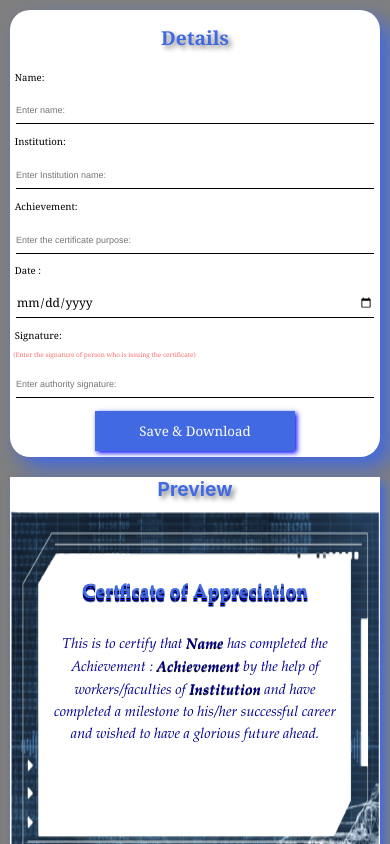
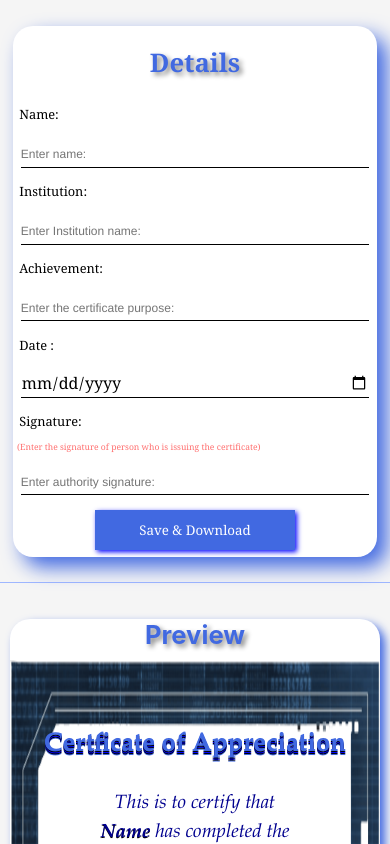
Before and after one commit to neme-sis/Certificate-Generator, a React (Create React App) app: page / in a window 390 px wide. Shown: the top 844 px of the page. Built offline with nearby package versions, Linux system fonts and the light colour scheme; the HTML template or start-up script is replaced by a standard one.

Commit message:
landscape certificate

```diff
--- a/src/App.css
+++ b/src/App.css
@@ -1,12 +1,12 @@
 .App{
-  background-color: rgb(127, 127, 127);
+  background-color: rgb(245, 245, 245);
   min-height: 100vh;
   display: flex;
-  flex-wrap: nowrap;
+  justify-content: center;
 }
-@media only screen and (max-width: 600px) {
+@media only screen and (max-width: 900px) {
   :root{
-    font-size: 0.6rem;
+    font-size: 0.8rem;
   }
   .App{
     flex-wrap: wrap;
--- a/src/form.js
+++ b/src/form.js
@@ -1,83 +1,108 @@
-import React, { useContext, useEffect, useState } from 'react'
-import "./styles/form.css"
-import jsPDF from 'jspdf'
-import html2canvas from 'html2canvas'
-import { GlobalInfo } from './context/provider'
-import { refContainer } from './Certificate'
-
-
+import React, { useContext, useEffect, useState } from "react";
+import "./styles/form.css";
+import jsPDF from "jspdf";
+import html2canvas from "html2canvas";
+import { GlobalInfo } from "./context/provider";
+import { refContainer } from "./Certificate";
 
 const Form = () => {
-
-
   const certificateInfo = {
-    name : "",
+    name: "",
     ins: "",
     ach: "",
     date: "",
-    sign: ""
-  }
+    sign: "",
+  };
 
-  const  setGlobalCertificateInfo = useContext(GlobalInfo)[1]
+  const setGlobalCertificateInfo = useContext(GlobalInfo)[1];
 
+  const [certificateInfoUploaded, setCertificateInfoUploaded] =
+    useState(certificateInfo);
 
-  const [certificateInfoUploaded, setCertificateInfoUploaded] = useState(certificateInfo)
-
-
-  useEffect(()=>{
-    setGlobalCertificateInfo(certificateInfoUploaded)
-  },[certificateInfoUploaded, setGlobalCertificateInfo])
-
-
+  useEffect(() => {
+    setGlobalCertificateInfo(certificateInfoUploaded);
+  }, [certificateInfoUploaded, setGlobalCertificateInfo]);
 
   const inputHandler = (e) => {
     let changingProp = e.target.name;
     let changingValue = e.target.value;
-    setCertificateInfoUploaded({...certificateInfoUploaded, [changingProp]: changingValue})
-    console.log(certificateInfo.date);
-  }
+    setCertificateInfoUploaded({
+      ...certificateInfoUploaded,
+      [changingProp]: changingValue,
+    });
+  };
 
   const saveAndDownloadHandler = (e) => {
     e.preventDefault();
     // console.log(refContainer.current);
 
-      html2canvas(refContainer.current)
-        .then((canvas) => {
-          const imgData = canvas.toDataURL('image/png');
-          const pdf = new jsPDF('p', 'mm', 'a4');
-
+    html2canvas(refContainer.current).then((canvas) => {
+      const imgData = canvas.toDataURL("image/png");
+      console.dir(canvas);
+      const pdf = new jsPDF("landscape", "px");
 
       let width = pdf.internal.pageSize.getWidth();
       let height = pdf.internal.pageSize.getHeight();
 
-          pdf.addImage(imgData, 'JPEG', 0, 0, width, height);
+      pdf.addImage(imgData, "JPEG", 0, 0, width, height);
       pdf.save("download.pdf");
-        })
-  }
-
-
-
+    });
+  };
 
   return (
-      <div className='form-div'>
+    <div className="form-div">
       <form className="form" onSubmit={saveAndDownloadHandler}>
         <header>
-                <h1 className='normal-header'>Details</h1>
+          <h1 className="normal-header">Details</h1>
         </header>
         <label htmlFor="name">Name: </label>
-            <input type="text" onChange={inputHandler} value={certificateInfoUploaded.name} name='name' id='name' placeholder='Enter name: '/>
+        <input
+          type="text"
+          onChange={inputHandler}
+          value={certificateInfoUploaded.name}
+          name="name"
+          id="name"
+          placeholder="Enter name: "
+        />
         <label htmlFor="ins">Institution: </label>
-            <input type="text" onChange={inputHandler} value={certificateInfoUploaded.ins} name='ins' id='ins' placeholder='Enter Institution name: '/>
+        <input
+          type="text"
+          onChange={inputHandler}
+          value={certificateInfoUploaded.ins}
+          name="ins"
+          id="ins"
+          placeholder="Enter Institution name: "
+        />
         <label htmlFor="ach">Achievement: </label>
-            <input type="text" onChange={inputHandler} value={certificateInfoUploaded.ach} name="ach" id="ach" placeholder='Enter the certificate purpose: ' />
+        <input
+          type="text"
+          onChange={inputHandler}
+          value={certificateInfoUploaded.ach}
+          name="ach"
+          id="ach"
+          placeholder="Enter the certificate purpose: "
+        />
         <label htmlFor="date">Date :</label>
-            <input type="date" onChange={inputHandler} value={certificateInfoUploaded.date} name="date" id="date" />
+        <input
+          type="date"
+          onChange={inputHandler}
+          value={certificateInfoUploaded.date}
+          name="date"
+          id="date"
+        />
         <label htmlFor="sign">Signature: </label>
         <h6>(Enter the signature of person who is issuing the certificate)</h6>
-            <input type="text" onChange={inputHandler} value={certificateInfoUploaded.sign} name="sign" id="sign" placeholder='Enter authority signature:'/>
+        <input
+          type="text"
+          onChange={inputHandler}
+          value={certificateInfoUploaded.sign}
+          name="sign"
+          id="sign"
+          placeholder="Enter authority signature:"
+        />
         <button type="submit">Save & Download</button>
       </form>
     </div>
-  )
-}
-export default Form
+  );
+};
+export default Form;
--- a/src/styles/certificate.css
+++ b/src/styles/certificate.css
@@ -8,6 +8,7 @@
     box-shadow: 5px 5px 10px royalblue;
     user-select: none;
     position: relative;
+    border-radius: 20px;
 }
 .certificate{
     height: 85%;
@@ -15,6 +16,7 @@
     background-size: 100% 100%;
     background-repeat: no-repeat;
     padding-bottom: 30%;
+    margin-bottom: 1rem;
 }
 h1{
     margin-bottom: 10px;
@@ -90,12 +92,12 @@ section span.sign{
     0px 4px black
     ,0px 5px royalblue;
 }
-@media only screen and (max-width: 600px) {
+@media only screen and (max-width: 900px) {
     .certificate-div{
-        width: 100%;
+        width: Min(100%, 750px);
         margin-left: 10px;
     }
     .content{
-        padding: 20px 40px;
+        padding: 20px 70px;
     }
 }
--- a/src/styles/form.css
+++ b/src/styles/form.css
@@ -6,6 +6,7 @@
     display: flex;
     align-items: center;
     justify-content: center;
+    border-right: 1px solid rgb(159, 183, 255);
 }
 .form{
     min-height: 80%;
@@ -14,7 +15,7 @@
     display: flex;
     flex-direction: column;
     width: 100%;
-    margin-left: 10px;
+    margin: 0 1rem;
     box-shadow: 10px 10px 20px royalblue;
 }
 .form *{
@@ -37,6 +38,9 @@ input::placeholder{
     font-size: .75em;
     font-weight: lighter;
 }
+input:focus{
+    outline: none;
+}
 h6{
     font-weight: 200;
     color: rgb(255, 111, 111);
@@ -51,11 +55,15 @@ button{
     border: none;
     box-shadow: 2px 2px 5px blue;
 }
-@media only screen and (max-width: 600px) {
+@media only screen and (max-width: 900px) {
     .form-div{
         width: 100%;
+        border-right: none;
+        border-bottom: 1px solid rgb(159, 183, 255);
+        margin-bottom: 2rem;
     }
     .form{
-        margin: 10px;
+        margin: 2rem 1rem;
+        max-width: 700px;
     }
 }
```
Lines whose indentation alone changed are shown as unchanged.
